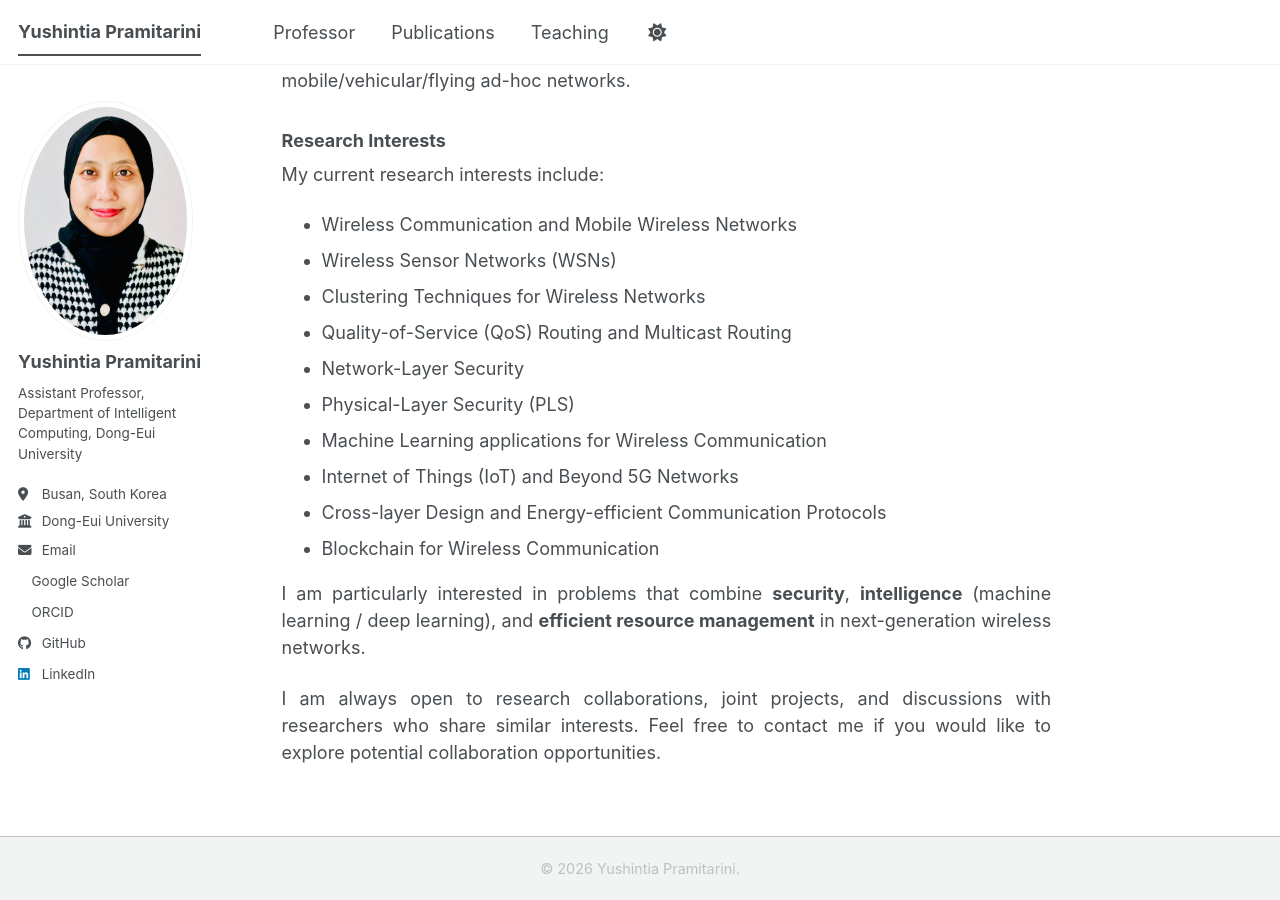
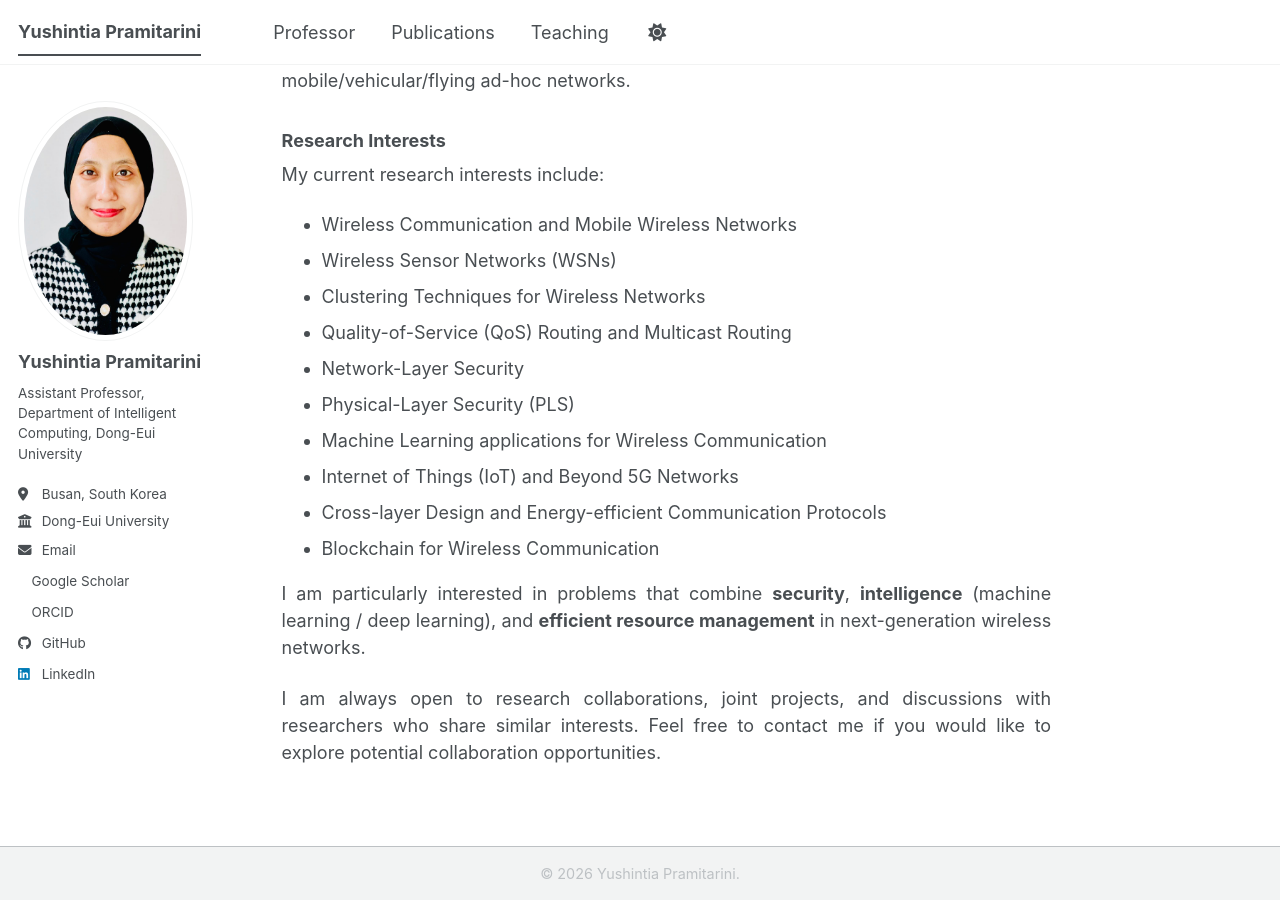
Before and after one commit to yushintia/yushintia.github.io, a Jekyll site: the page built from _pages/about.md, in a window 1280 px wide and 900 px high, scrolled down 524 px. Built offline with Jekyll 4.4.1, drawn with Linux system fonts in a browser that asks for light colours; a style sheet for code colours, icons or effects is not loaded.

Commit message:
Fix footer HTML structure and styling

```diff
--- a/_includes/footer.html
+++ b/_includes/footer.html
@@ -1,6 +1,7 @@
 {% include base_path %}
 
-<div class="page__footer-follow" style="padding: 5px 0; font-size: 0.85rem; text-align: center;">
+<div class="page__footer-follow"
+     style="font-size: 0.85rem; text-align: center;">
   <footer>
     &copy; {{ 'now' | date: "%Y" }}
     {{ site.author.name | default: site.title }}.
```
